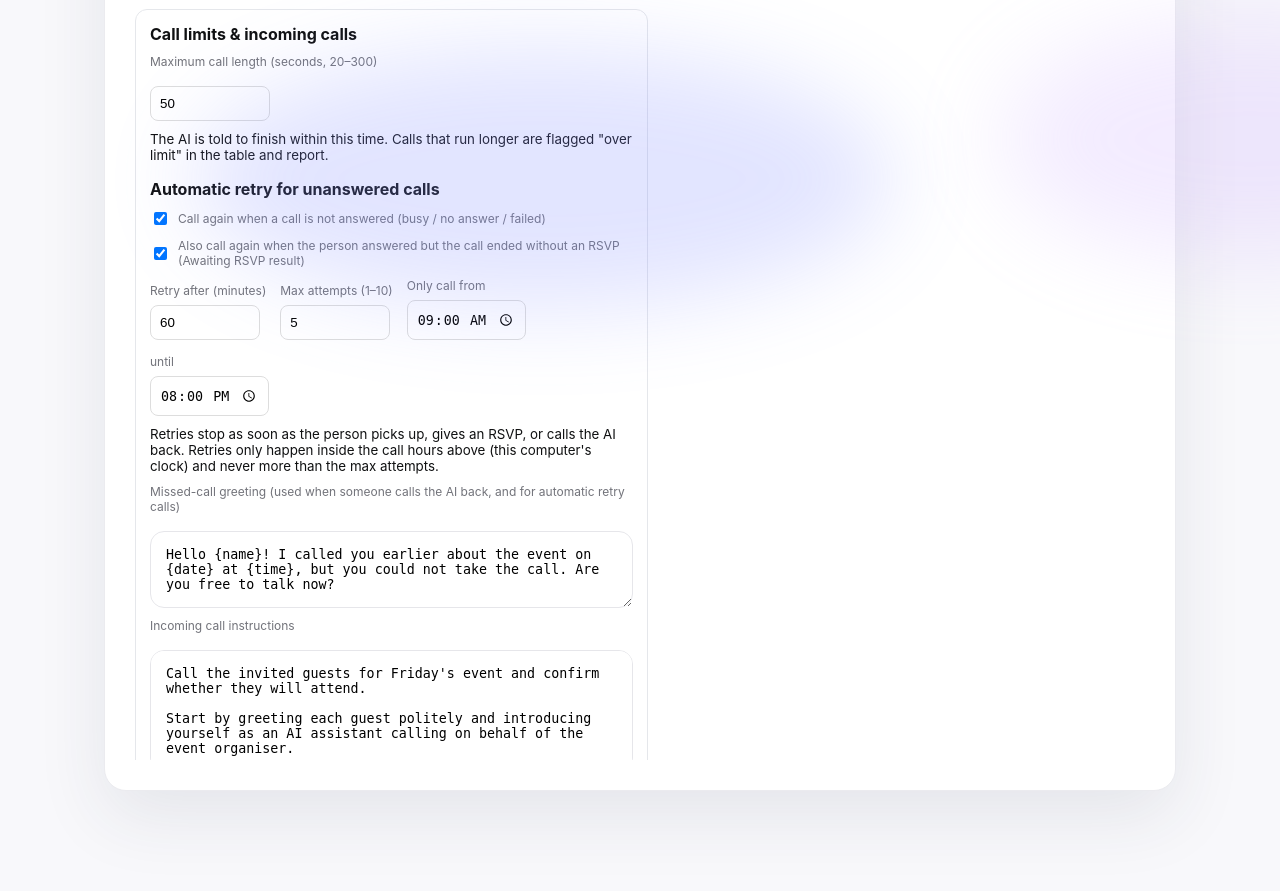
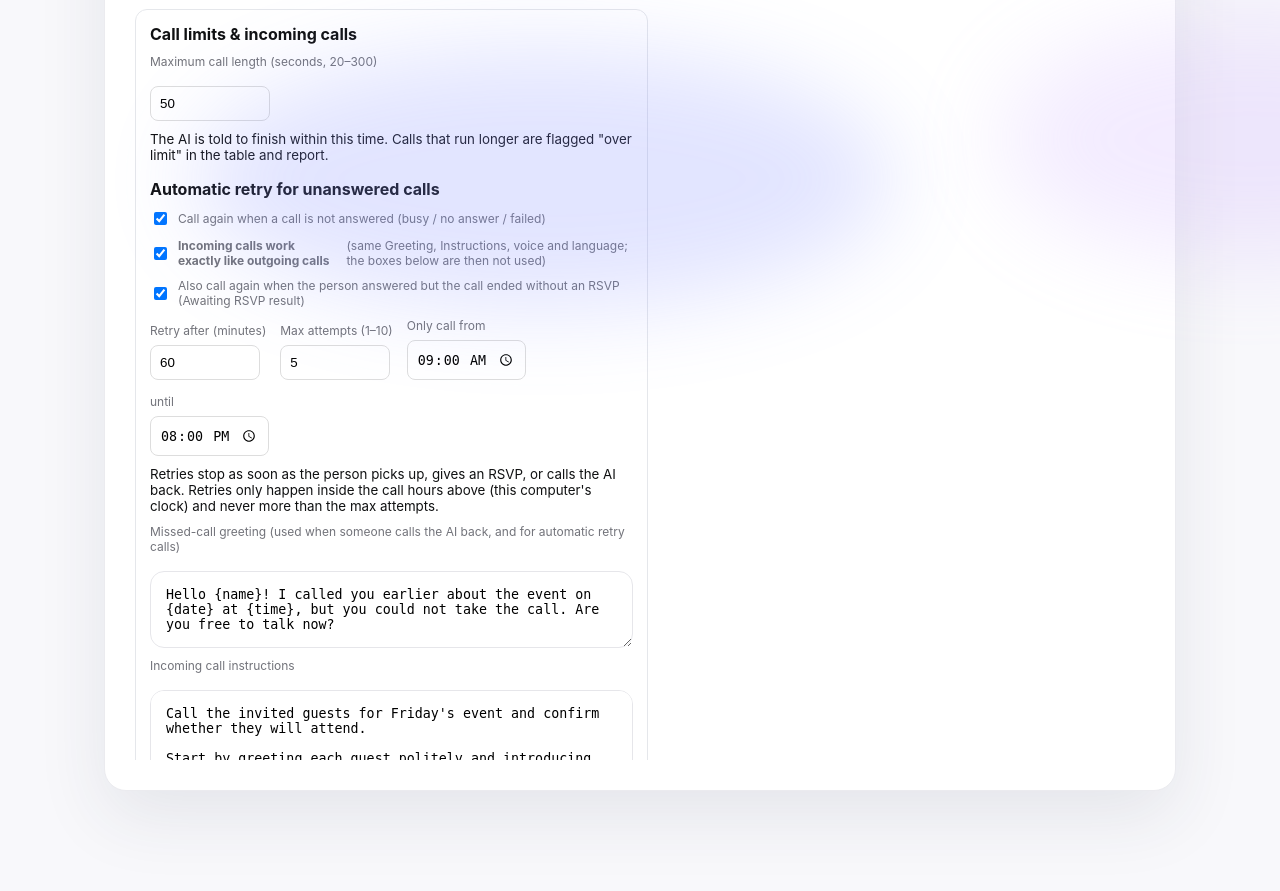
Before and after one commit to rajasekar2001/RSVP-AI-agent, a FastAPI app: page / in a window 1280 px wide. Shown: the part 2461-3352 px from the top of the page. Run offline with FastAPI, Linux system fonts and the light colour scheme.

Commit message:
Updated project file on incomings call

```diff
--- a/app.py
+++ b/app.py
@@ -605,6 +605,8 @@ async def build(request: Request):
         agent["inbound_greeting"] = str(data["inbound_greeting"] or "").strip()[:600]
     if "inbound_prompt" in data and str(data["inbound_prompt"] or "").strip():
         agent["inbound_prompt"] = str(data["inbound_prompt"]).strip()[:4000]
+    if "inbound_same_as_outbound" in data:
+        agent["inbound_same_as_outbound"] = bool(data["inbound_same_as_outbound"])
     if "max_call_seconds" in data:
         agent["max_call_seconds"] = cf.clamp_seconds(data["max_call_seconds"])
     if any(k in data for k in cf.RETRY_DEFAULTS):
@@ -914,9 +916,79 @@ def _inbound_prompt_text(agent):
     return saved
 
 
+INBOUND_SAME_DEFAULT = True  # incoming calls behave like outgoing calls unless switched off in the dashboard
+LANGUAGE_NAMES = {"en-IN": "English", "ta-IN": "Tamil", "hi-IN": "Hindi", "te-IN": "Telugu", "ml-IN": "Malayalam",
+                  "kn-IN": "Kannada", "mr-IN": "Marathi", "bn-IN": "Bengali", "gu-IN": "Gujarati", "pa-IN": "Punjabi",
+                  "od-IN": "Odia"}
+
+
+def build_inbound_like_outbound(state, contact):
+    """An incoming call that behaves EXACTLY like our outgoing call: the same dashboard Greeting, the same
+    dashboard Instructions, voice, tone, speed and call limit, and the same language (never switching to the caller's)."""
+    agent = state.get("agent", {})
+    name = str((contact or {}).get("name", "")).strip()
+    subject, event_sentence, event_name = _spoken_event_sentence(state)
+    _, facts = intro_event_details(state)
+    template = str(agent.get("greeting", "")).strip() or (
+        "Hello! I'm an AI assistant calling about {event_intro}. {event_details} Am I speaking with {name}?")
+    template = template.replace("{event_intro}", subject)
+    if not name:
+        # Unknown caller: drop the "Am I speaking with {name}?" sentence and ask their name instead.
+        template = re.sub(r"[^.!?]*\{name\}[^.!?]*[.!?]?", "", template).strip()
+    opening = render_greeting(template, name or "there", subject, event_sentence, event_name, facts)
+    if not name:
+        opening = (opening + " May I know your name?").strip()
+    language = LANGUAGE_NAMES.get(str(agent.get("voice_language", "") or ""), "English")
+    style = " ".join(x for x in (
+        TONE_STYLE.get(agent.get("voice_tone", "normal"), ""),
+        _speed_style(agent.get("voice_speed", 1.0)),
+    ) if x)
+    rules = (
+        "The person called us back. "
+        + (f"Their name is {name}. " if name else "Their name is not known yet; after they tell you, use it. ")
+        + "The opening line has ALREADY been spoken; never repeat it or introduce yourself again. Ask one question at a time "
+        "and wait. Follow the instructions above exactly as on an outgoing call: ask whether they will attend, then the number "
+        "of additional guests and every guest's name, then repeat and confirm. A Yes to the identity question is NOT an "
+        "attendance answer. Never invent names, dates, times or venues. Never mention other contacts. "
+        f"Speak ONLY in {language}. Do not switch language even if the caller speaks another one; if they do, keep answering "
+        f"in {language}."
+    )
+    if contact and contact.get("rsvp") and contact.get("status") == "Completed":
+        rules += (f" Their RSVP is already recorded as {contact.get('rsvp')}"
+                  + (f" with guests {contact.get('guests')}" if contact.get("guests") else "")
+                  + ". Say so and ask only whether they want to change it.")
+    info = re.sub(r"\s+", " ", knowledge_text(state)).strip()[:1800]
+    info_block = ("EVENT INFORMATION (you may state this when asked):\n" + info) if info else ""
+    fact_block = ("EVENT FACTS (the only facts you may state):\n" + "\n".join(facts)) if facts else \
+        "EVENT FACTS: none saved; say you do not have event details."
+    return {
+        "contact_name": name,
+        "event_label": event_name,
+        "event_details": event_sentence,
+        "opening_message": opening,
+        "call_instructions": "\n\n".join(x for x in (
+            str(agent.get("prompt", "")).strip(), fact_block, info_block, style, cf.gender_text(agent.get("voice_gender")),
+            cf.time_limit_text(agent.get("max_call_seconds")), rules) if x),
+        "language": str(agent.get("voice_language", "") or ""),
+        "known_caller": bool(contact),
+        "scenario": inbound_scenario(contact),
+        "speaker_name": _speaker_for(agent),
+        "speech_pace": agent.get("voice_speed", 1.0),
+        "female_app_id": agent.get("female_app_id", ""),
+        "female_app_version": agent.get("female_app_version", ""),
+        "male_app_id": agent.get("male_app_id", ""),
+        "male_app_version": agent.get("male_app_version", ""),
+        "one_agent_id": agent.get("one_agent_id", ""),
+        "one_female_version": agent.get("one_female_version", ""),
+        "one_male_version": agent.get("one_male_version", ""),
+    }
+
+
 def build_inbound_context(state, contact):
     """Greeting + instructions for a person CALLING US BACK. `contact` is None for unknown callers."""
     agent = state.get("agent", {})
+    if agent.get("inbound_same_as_outbound", INBOUND_SAME_DEFAULT):
+        return build_inbound_like_outbound(state, contact)
     name = str((contact or {}).get("name", "")).strip()
     subject, event_sentence, event_name = _spoken_event_sentence(state)
     _, facts = intro_event_details(state)
--- a/static/app.js
+++ b/static/app.js
@@ -99,6 +99,7 @@ function voicePrefs() {
         inbound_prompt: $("#inboundPromptBox") ? $("#inboundPromptBox").value : undefined,
         max_call_seconds: $("#maxCallSeconds") ? Number($("#maxCallSeconds").value || 50) : undefined,
         retry_enabled: $("#retryEnabled") ? $("#retryEnabled").checked : undefined,
+        inbound_same_as_outbound: $("#inboundSame") ? $("#inboundSame").checked : undefined,
         retry_incomplete: $("#retryIncomplete") ? $("#retryIncomplete").checked : undefined,
         retry_interval_minutes: $("#retryMinutes") ? Number($("#retryMinutes").value || 60) : undefined,
         retry_max_attempts: $("#retryMax") ? Number($("#retryMax").value || 5) : undefined,
@@ -125,6 +126,7 @@ function syncVoicePrefs() {
     if ($("#inboundPromptBox")) $("#inboundPromptBox").value = state.agent?.inbound_prompt || "";
     if ($("#maxCallSeconds")) $("#maxCallSeconds").value = state.agent?.max_call_seconds || 50;
     if ($("#retryEnabled")) $("#retryEnabled").checked = state.agent?.retry_enabled !== false;
+    if ($("#inboundSame")) $("#inboundSame").checked = state.agent?.inbound_same_as_outbound !== false;
     if ($("#retryIncomplete")) $("#retryIncomplete").checked = state.agent?.retry_incomplete !== false;
     if ($("#retryMinutes")) $("#retryMinutes").value = state.agent?.retry_interval_minutes || 60;
     if ($("#retryMax")) $("#retryMax").value = state.agent?.retry_max_attempts || 5;
--- a/templates/index.html
+++ b/templates/index.html
@@ -101,6 +101,7 @@
             <small>The AI is told to finish within this time. Calls that run longer are flagged "over limit" in the table and report.</small>
             <strong style="margin-top:6px">Automatic retry for unanswered calls</strong>
             <label style="display:flex;gap:8px;align-items:center;margin:0"><input id="retryEnabled" type="checkbox" style="width:auto" {{ 'checked' if state.agent.get('retry_enabled', True) else '' }}> Call again when a call is not answered (busy / no answer / failed)</label>
+            <label style="display:flex;gap:8px;align-items:center;margin:0"><input id="inboundSame" type="checkbox" style="width:auto" {{ 'checked' if state.agent.get('inbound_same_as_outbound', True) else '' }}> <b>Incoming calls work exactly like outgoing calls</b> (same Greeting, Instructions, voice and language; the boxes below are then not used)</label>
             <label style="display:flex;gap:8px;align-items:center;margin:0"><input id="retryIncomplete" type="checkbox" style="width:auto" {{ 'checked' if state.agent.get('retry_incomplete', True) else '' }}> Also call again when the person answered but the call ended without an RSVP (Awaiting RSVP result)</label>
             <div style="display:flex;gap:14px;flex-wrap:wrap;align-items:end">
               <div><label for="retryMinutes">Retry after (minutes)</label><input id="retryMinutes" type="number" min="5" max="1440" step="5" value="{{ state.agent.get('retry_interval_minutes', 60) }}" style="padding:9px;border-radius:8px;border:1px solid #ddd;width:110px"></div>
--- a/test_inbound_report.py
+++ b/test_inbound_report.py
@@ -5,6 +5,7 @@ os.environ.update(SARVAM_API_KEY="k", SARVAM_ORG_ID="o", SARVAM_WORKSPACE_ID="w"
                   PUBLIC_BASE_URL="https://example.onrender.com", SARVAM_WEBHOOK_TOKEN="t",
                   SARVAM_INSTRUCTIONS_TOKEN="ins", RSVP_RECORDINGS_ACCESS_TOKEN="rec")
 import app, call_features as cf
+app.INBOUND_SAME_DEFAULT = False  # these tests cover the older call-back scenarios
 from fastapi.testclient import TestClient
 
 app.STATE_FILE = app.Path(tempfile.mkdtemp()) / "state.json"
--- a/test_retry.py
+++ b/test_retry.py
@@ -7,6 +7,7 @@ os.environ.update(SARVAM_API_KEY="k", SARVAM_ORG_ID="o", SARVAM_WORKSPACE_ID="w"
                   RSVP_RECORDINGS_ACCESS_TOKEN="rec")
 from unittest import mock
 import app, call_features as cf
+app.INBOUND_SAME_DEFAULT = False  # these tests cover the older call-back scenarios
 from fastapi.testclient import TestClient
 
 app.STATE_FILE = app.Path(tempfile.mkdtemp()) / "state.json"
```
Also changed, not shown: test_contact_import.py (+89 -0 lines).
